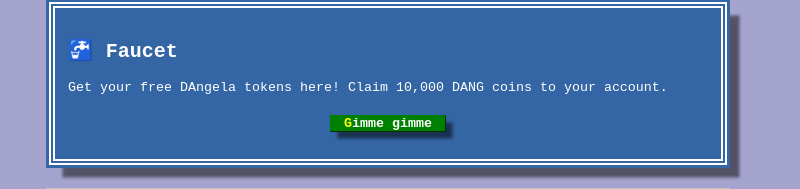
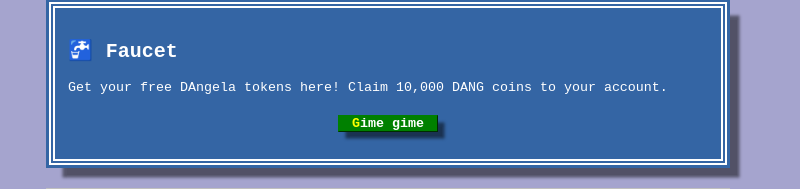
Before and after one commit to MarceloMSilveira/ms1token, a React (Vite) app in the folder src/ms1token_frontend/: page / in a window 1280 px wide. Shown: the part 303-492 px from the top of the page, without its empty margins (252-1052 px from the left). Built offline with nearby package versions, Linux system fonts and the light colour scheme.

Commit message:
set faucet

```diff
--- a/src/ms1token_frontend/src/components/Balance.jsx
+++ b/src/ms1token_frontend/src/components/Balance.jsx
@@ -20,7 +20,7 @@ function Balance() {
       setSymbol(await ms1token_backend.getSymbol());
       setHidden(false);
     } catch (error) {
-      balance = 0;
+      balance = "";
       setHidden(true);
     }
   }
--- a/src/ms1token_frontend/src/components/Faucet.jsx
+++ b/src/ms1token_frontend/src/components/Faucet.jsx
@@ -1,9 +1,15 @@
-import React from "react";
+import React, { useState } from "react";
+import { ms1token_backend } from "../../../declarations/ms1token_backend";
 
 function Faucet() {
 
+  const [isDisable, setDisable] = useState(false);
+  const [buttomText, setButtom] = useState('Gime gime')
+
   async function handleClick(event) {
-
+    setDisable(true);
+    setButtom(await ms1token_backend.payOut());
+    setDisable(false);
   }
 
   return (
@@ -16,8 +22,12 @@ function Faucet() {
       </h2>
       <label>Get your free DAngela tokens here! Claim 10,000 DANG coins to your account.</label>
       <p className="trade-buttons">
-        <button id="btn-payout" onClick={handleClick}>
-          Gimme gimme
+        <button
+          id="btn-payout"
+          onClick={handleClick}
+          disabled={isDisable}
+          >
+          {buttomText}
         </button>
       </p>
     </div>
```
Also changed, not shown: 1 other file (tests, documents, lock files or other folders).
